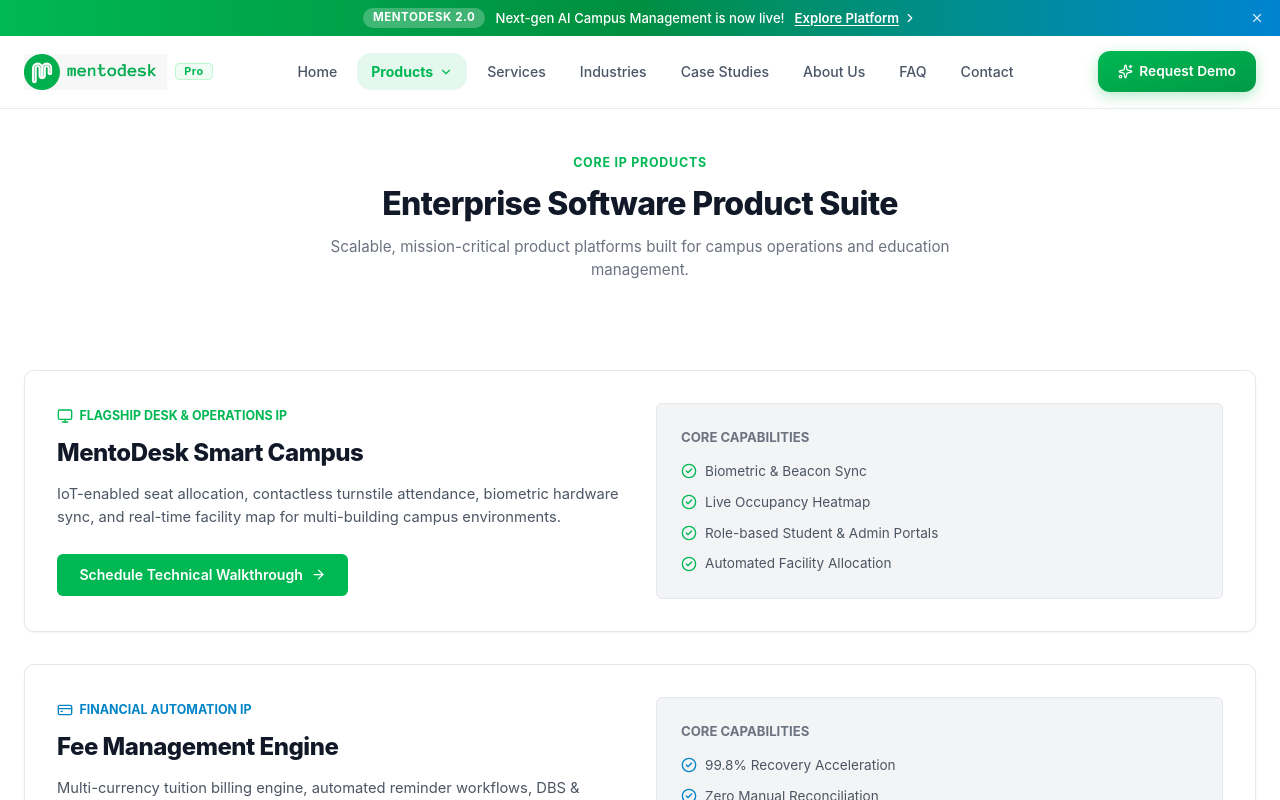
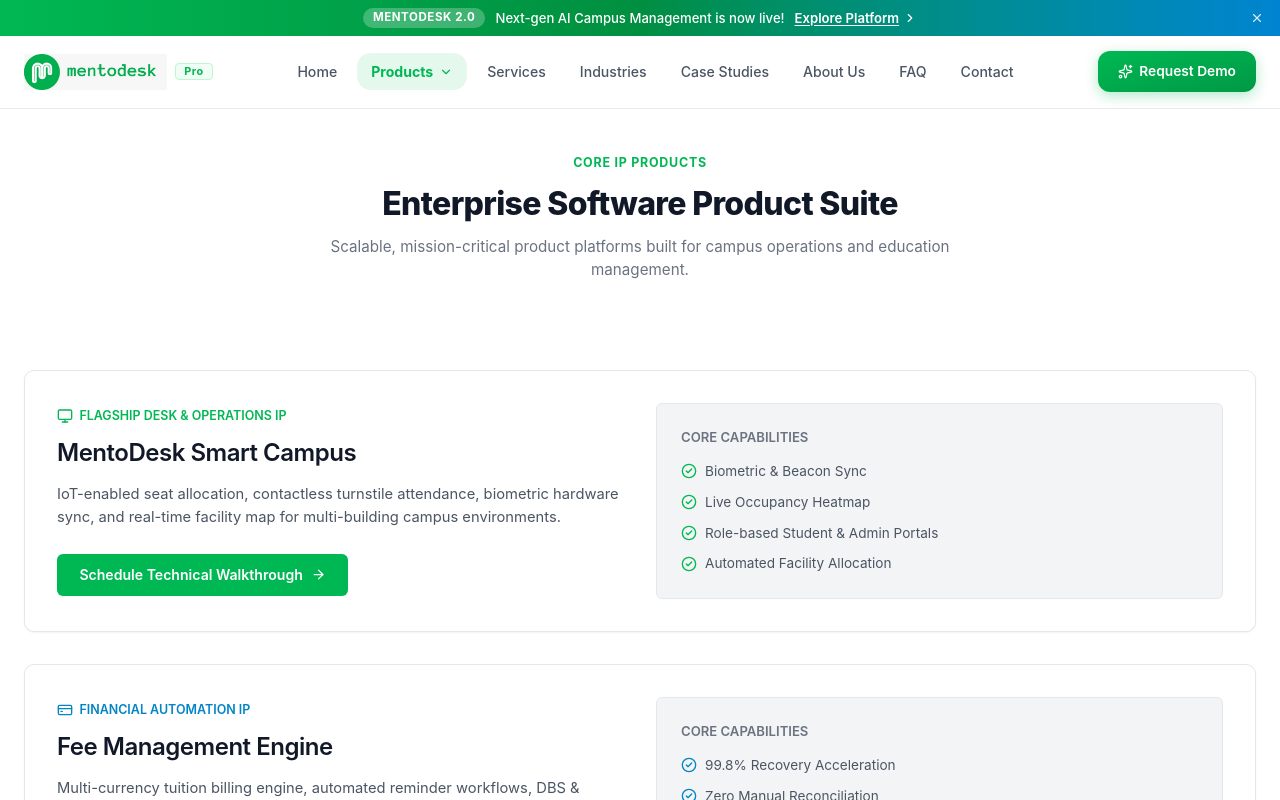
Before and after one commit to SaurabhThakulla/mentodesk-web, a React (Vite) app: page / in a window 1280 px wide. Both pictures are taken after a click on the element "Explore Platform". Shown: the top 800 px of the page. Built offline with nearby package versions, Linux system fonts and the light colour scheme.

Commit message:
style(products): update font weights and product title typography

```diff
--- a/src/pages/ProductsView.jsx
+++ b/src/pages/ProductsView.jsx
@@ -44,10 +44,10 @@
             <div key={idx} className="minimal-card" style={{ padding: '2rem' }}>
               <div style={{ display: 'grid', gridTemplateColumns: 'repeat(auto-fit, minmax(280px, 1fr))', gap: '2rem', alignItems: 'center' }}>
                 <div>
-                  <div style={{ display: 'inline-flex', alignItems: 'center', gap: '0.4rem', fontSize: '0.78rem', fontWeight: '700', textTransform: 'uppercase', color: prod.badgeColor, marginBottom: '0.6rem' }}>
+                  <div style={{ display: 'inline-flex', alignItems: 'center', gap: '0.4rem', fontSize: '0.78rem', fontWeight: '600', textTransform: 'uppercase', color: prod.badgeColor, marginBottom: '0.6rem' }}>
                     <IconComp size={16} /> {prod.tag}
                   </div>
-                  <h3 style={{ fontSize: '1.5rem', fontWeight: '800', marginBottom: '0.75rem', color: 'var(--text-primary)' }}>{prod.title}</h3>
+                  <h3 style={{ fontSize: '1.5rem', fontWeight: '600', marginBottom: '0.75rem', color: 'var(--text-primary)' }}>{prod.title}</h3>
                   <p style={{ fontSize: '0.92rem', color: 'var(--text-secondary)', lineHeight: '1.6', marginBottom: '1.5rem' }}>{prod.desc}</p>
 
                   <button onClick={() => onRequestDemo(`Demo: ${prod.title}`)} className="btn-primary" style={{ fontSize: '0.88rem' }}>
@@ -56,7 +56,7 @@
                 </div>
 
                 <div style={{ background: 'var(--bg-subtle)', padding: '1.5rem', borderRadius: 'var(--radius-sm)', border: '1px solid var(--border-color)' }}>
-                  <div style={{ fontSize: '0.82rem', fontWeight: '700', textTransform: 'uppercase', color: 'var(--text-muted)', marginBottom: '0.85rem' }}>Core Capabilities</div>
+                  <div style={{ fontSize: '0.82rem', fontWeight: '600', textTransform: 'uppercase', color: 'var(--text-muted)', marginBottom: '0.85rem' }}>Core Capabilities</div>
                   <ul style={{ listStyle: 'none', display: 'flex', flexDirection: 'column', gap: '0.65rem', fontSize: '0.85rem', color: 'var(--text-secondary)' }}>
                     {prod.features.map((feat, i) => (
                       <li key={i} style={{ display: 'flex', alignItems: 'center', gap: '0.5rem' }}>
```
